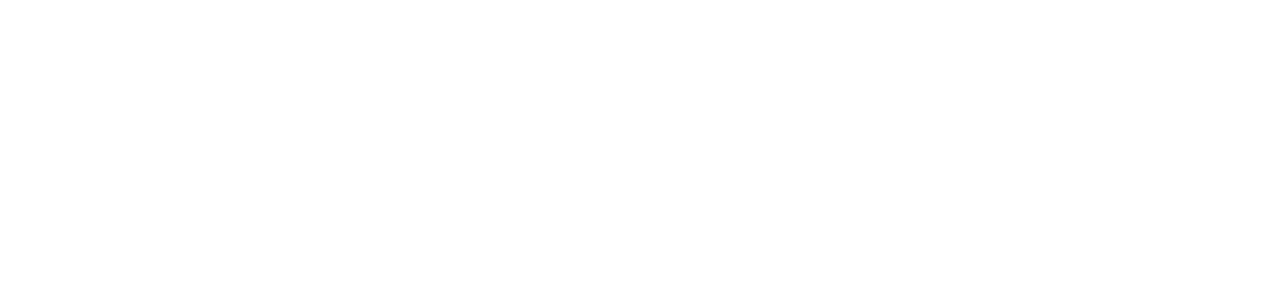
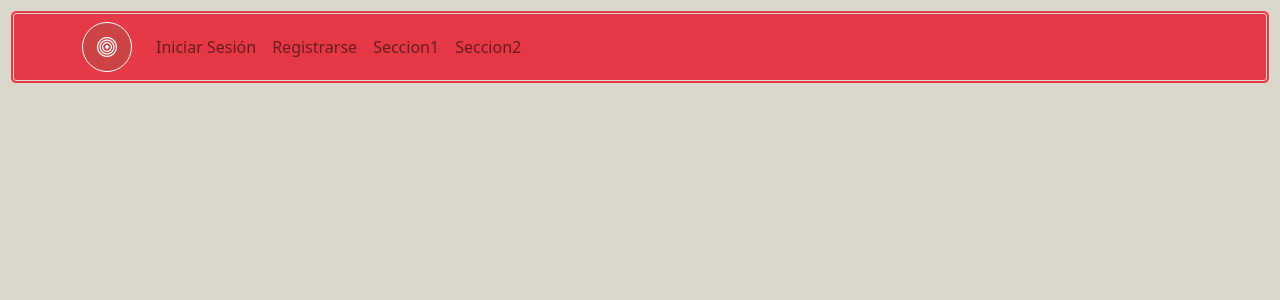
Before and after one commit to SK-ClaudioBustos/gun-shop, a React (Create React App) app: page / in a window 1280 px wide. Shown: the top 300 px of the page. Built offline with nearby package versions, Linux system fonts and the light colour scheme.

Commit message:
add : navbar y favicon

```diff
--- a/public/index.html
+++ b/public/index.html
@@ -2,9 +2,11 @@
 <html lang="en">
   <head>
     <meta charset="utf-8" />
-    <link rel="icon" href="%PUBLIC_URL%/favicon.ico" />
+    <link rel="icon" href="%PUBLIC_URL%/favicon.svg" />
     <meta name="viewport" content="width=device-width, initial-scale=1" />
     <meta name="theme-color" content="#000000" />
+    <!-- bootstrap icons -->
+    <link rel="stylesheet" href="https://cdn.jsdelivr.net/npm/bootstrap-icons@1.10.3/font/bootstrap-icons.css">
     <title>React App</title>
   </head>
   <body>
--- a/src/App.js
+++ b/src/App.js
@@ -1,11 +1,13 @@
 // Style
 import './sass/App.scss';
+// Components
+import NavBarFixed from './components/NavBarFixed';
 
 
 function App() {
   return (
     <div className="App">
-
+      <NavBarFixed></NavBarFixed>
     </div>
   );
 }
--- /dev/null
+++ b/src/components/NavBarFixed.jsx
@@ -0,0 +1,33 @@
+import Container from 'react-bootstrap/Container';
+import Nav from 'react-bootstrap/Nav';
+import Navbar from 'react-bootstrap/Navbar';
+import "../sass/NavBarFixed.scss"
+
+
+function NavBarFixed() {
+  return (
+        <div className='navbar-container'>
+            <Navbar className="navbar-f rounded" variant="light" expand="md">
+                <Container>
+                    <Navbar.Brand className="navbar-brand d-flex align-items-center justify-content-center" href="#">
+                            <i className="navbar-ico bi bi-bullseye"></i>
+                    </Navbar.Brand>
+                    <Navbar.Toggle aria-controls="basic-navbar-nav">
+                        <i className="bi bi-caret-down-square"></i>
+                    </Navbar.Toggle>
+                    <Navbar.Collapse id="basic-navbar-nav">
+                        <Nav className="me-auto">
+                            <Nav.Link href="#ing">Iniciar Sesión</Nav.Link>
+                            <Nav.Link href="#reg">Registrarse</Nav.Link>
+                            <Nav.Link href="#seccion1">Seccion1</Nav.Link>
+                            <Nav.Link href="#seccio2">Seccion2</Nav.Link>
+                        </Nav>
+                    </Navbar.Collapse>
+                </Container>
+            </Navbar>
+        </div>
+
+  );
+}
+
+export default NavBarFixed;
--- a/src/sass/App.scss
+++ b/src/sass/App.scss
@@ -1 +1,5 @@
 @import "~bootstrap/scss/bootstrap";
+
+html {
+    background-color: #dad7cd;
+}
--- /dev/null
+++ b/src/sass/NavBarFixed.scss
@@ -0,0 +1,27 @@
+$red: #e63946;
+$grey: #dad7cd;
+.navbar-container {
+    padding: 10px;
+    background-color: $grey;
+
+    .navbar-f {
+        background-color: $red;
+        border: double 4px $grey;
+    }
+
+    .navbar-brand {
+        background-color: #cc4343;
+        width: 50px;
+        height: 50px;
+        border-radius: 50%;
+        border: solid 1px #fff;
+
+        .navbar-ico {
+            color: #fff;
+        }
+    }
+    #nav-a {
+        height: 30px;
+        text-decoration: none;
+    }
+}
```
Also changed, not shown: public/favicon.svg (added).
